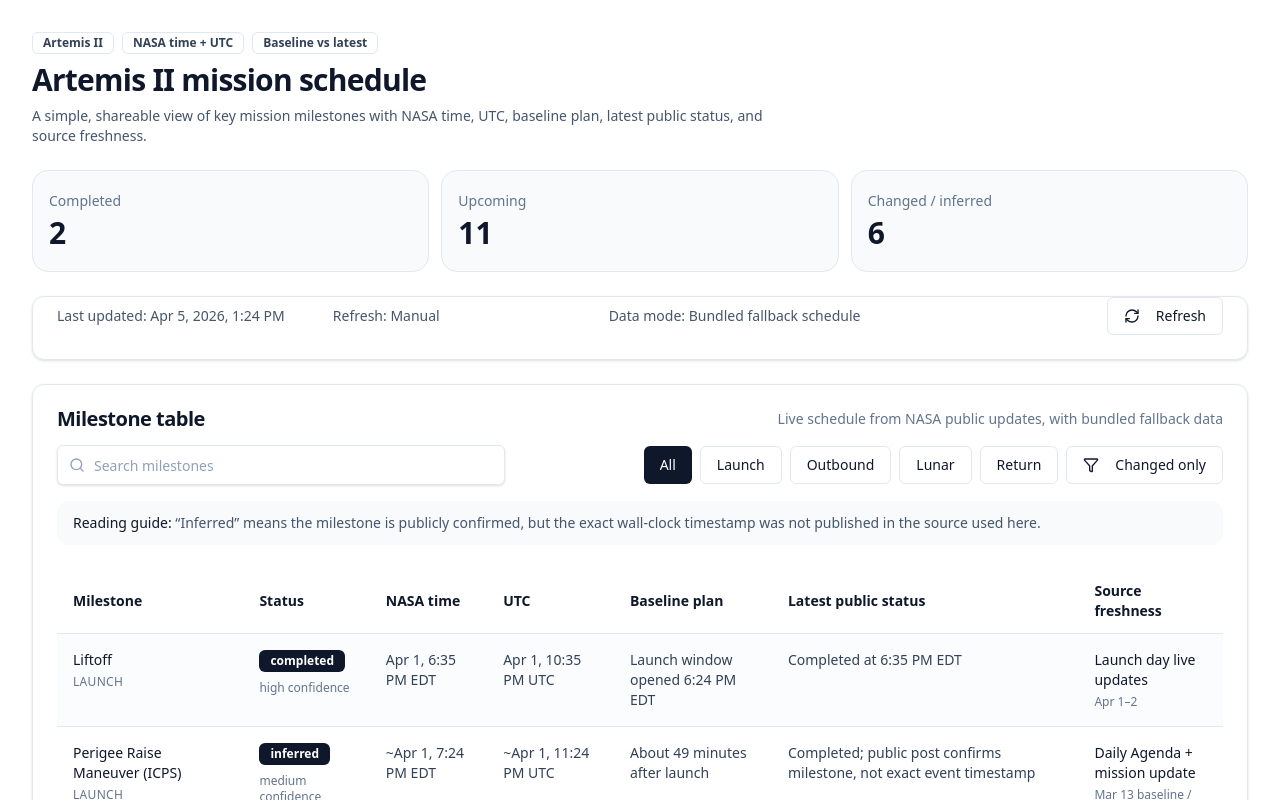
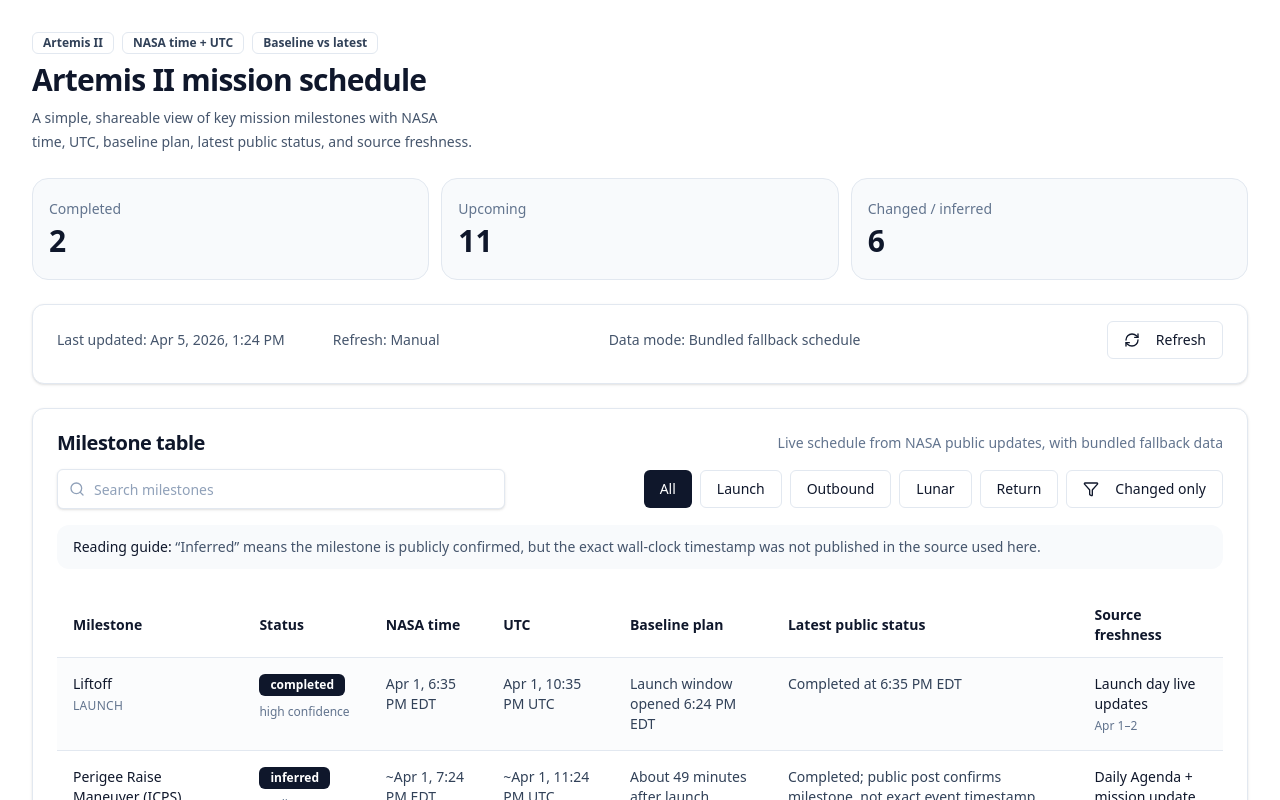
Before and after one commit to nancychenxizhong/artemis-ii-mission-schedule, a Next.js app: page / in a window 1280 px wide. Shown: the top 800 px of the page. Built offline with nearby package versions, Linux system fonts and the light colour scheme; no server answers.

Commit message:
chore: adjust status components

```diff
--- a/app/page.tsx
+++ b/app/page.tsx
@@ -113,7 +113,7 @@
             </Badge>
           </div>
           <h1 className="text-3xl font-semibold tracking-tight text-slate-900">Artemis II mission schedule</h1>
-          <p className="max-w-3xl text-sm text-slate-600">
+          <p className="max-w-xl text-sm leading-6 text-slate-600 md:max-w-2xl text-balance">
             A simple, shareable view of key mission milestones with NASA time, UTC, baseline plan, latest public status,
             and source freshness.
           </p>
@@ -126,7 +126,7 @@
         </div>
 
         <Card className="rounded-2xl shadow-sm">
-          <CardContent className="flex flex-col gap-3 p-4 md:flex-row md:items-center md:justify-between">
+          <CardContent className="flex flex-col gap-3 p-4 pt-4 md:flex-row md:items-center md:justify-between">
             <div className="grid gap-3 text-sm text-slate-600 md:grid-cols-3 md:gap-6">
               <div>
                 Last updated: {lastUpdated}
```
